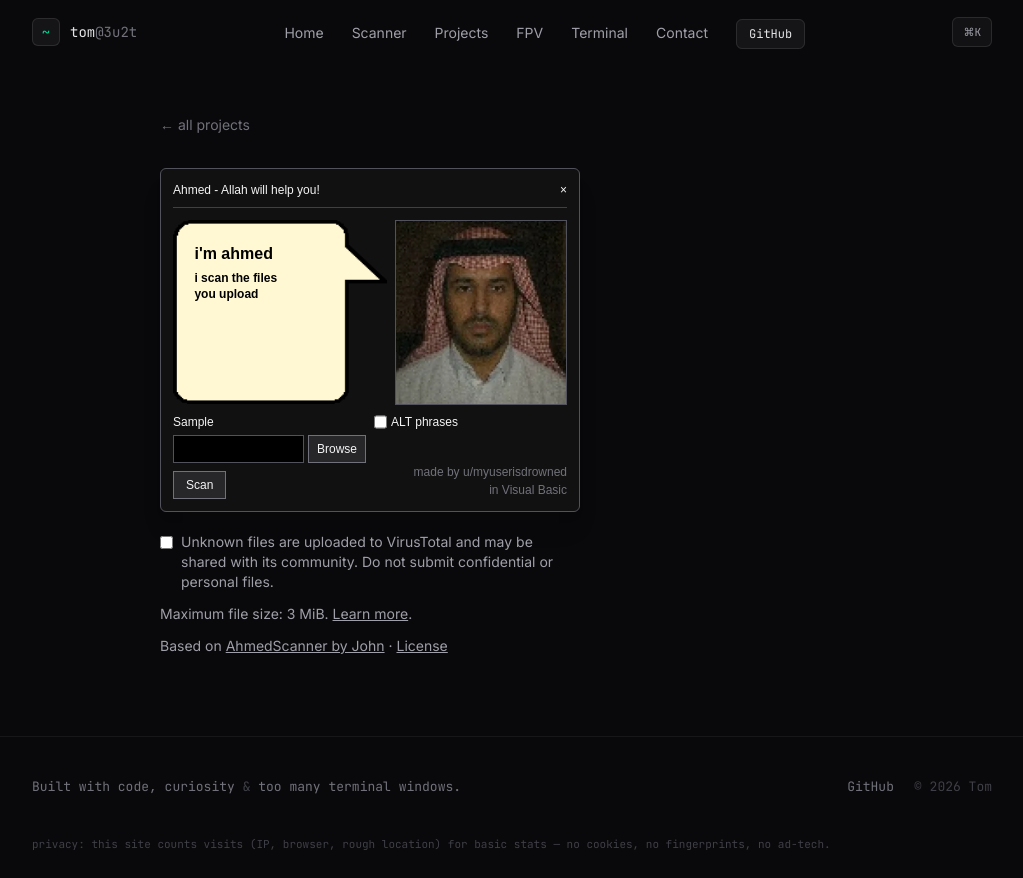
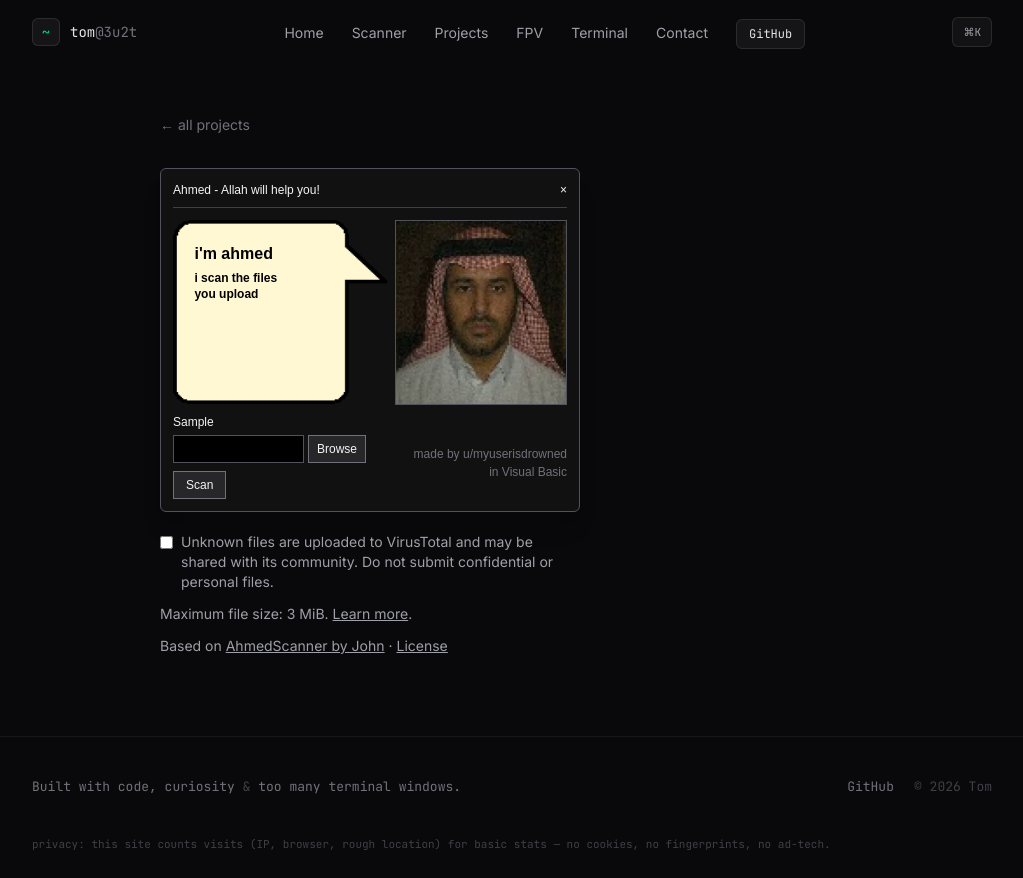
Before and after one commit to 3u2t/portfolio, a Next.js app: page /scanner in a window 1280 px wide. Shown: the whole page, without its empty margins (128-1151 px from the left). Built offline with nearby package versions, Linux system fonts and the light colour scheme.

Commit message:
Always use Ahmed alternate phrases

```diff
--- a/src/app/scanner/page.tsx
+++ b/src/app/scanner/page.tsx
@@ -5,7 +5,6 @@ type Stats = { malicious: number; suspicious: number };
 export default function Scanner() {
   const input = useRef<HTMLInputElement>(null);
   const [file, setFile] = useState<File | null>(null);
-  const [alt, setAlt] = useState(false);
   const [consent, setConsent] = useState(false);
   const [message, setMessage] = useState("i'm ahmed");
   const [detail, setDetail] = useState("i scan the files\nyou upload");
@@ -34,7 +33,7 @@ export default function Scanner() {
       if (result.status !== "completed") throw new Error("Analysis is still pending. Try again later.");
       const stats: Stats = result.stats;
       if (typeof stats?.malicious !== "number" || typeof stats?.suspicious !== "number") throw new Error("Invalid analysis report.");
-      setMessage(stats.malicious + stats.suspicious > 0 ? (alt ? "haram" : "not good") : (alt ? "halal" : "looks fine bro"));
+      setMessage(stats.malicious + stats.suspicious > 0 ? "haram" : "halal");
       setDetail(`${stats.malicious} malicious, ${stats.suspicious} suspicious.\nA clean result is not a guarantee.`);
     } catch (error) { setMessage("error bro"); setDetail(error instanceof Error ? error.message : "Scan failed."); }
     finally { setBusy(false); setDone(true); }
@@ -49,7 +48,7 @@ export default function Scanner() {
       </div>
       <div className="mt-2 grid grid-cols-2 gap-2">
         <div><label htmlFor="sample" className="block">Sample</label><div className="mt-1 flex gap-1"><input id="sample" readOnly value={file?.name ?? ""} className="min-w-0 flex-1 border border-zinc-600 bg-black px-1 py-1" /><input ref={input} type="file" className="sr-only" onChange={e => setFile(e.target.files?.[0] ?? null)} /><button type="button" onClick={() => input.current?.click()} className="border border-zinc-500 bg-zinc-800 px-2">Browse</button></div><button type="button" onClick={done ? () => { setDone(false); setMessage("scan more if\nyou want"); setDetail(""); } : scan} disabled={busy} className="mt-2 border border-zinc-500 bg-zinc-800 px-3 py-1 disabled:opacity-50">{done ? "Thanks" : "Scan"}</button></div>
-        <div><label className="flex gap-1"><input type="checkbox" checked={alt} onChange={e => setAlt(e.target.checked)} /> ALT phrases</label><p className="mt-8 text-right text-zinc-500">made by u/myuserisdrowned<br />in Visual Basic</p></div>
+        <div><p className="mt-8 text-right text-zinc-500">made by u/myuserisdrowned<br />in Visual Basic</p></div>
       </div>
     </div>
     <div className="mt-5 max-w-[420px] text-sm text-zinc-400"><label className="flex items-start gap-2"><input type="checkbox" className="mt-1" checked={consent} onChange={e => setConsent(e.target.checked)} /> <span>Unknown files are uploaded to VirusTotal and may be shared with its community. Do not submit confidential or personal files.</span></label><p className="mt-3">Maximum file size: 3 MiB. <a className="underline" href="https://docs.virustotal.com/reference/files-scan" target="_blank" rel="noopener noreferrer">Learn more</a>.</p><p className="mt-3">Based on <a className="underline" href="https://github.com/Johny-adri2/AhmedScanner" target="_blank" rel="noopener noreferrer">AhmedScanner by John</a> · <a className="underline" href="/ahmed/LICENSE.txt">License</a></p></div>
```
